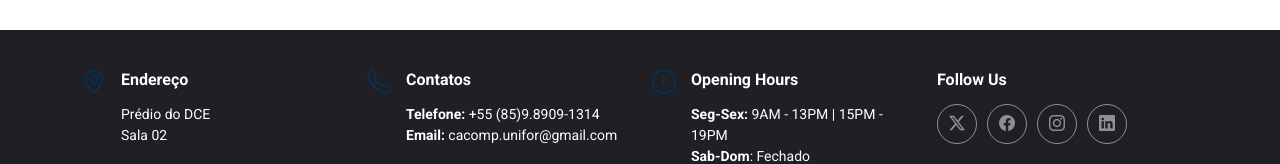
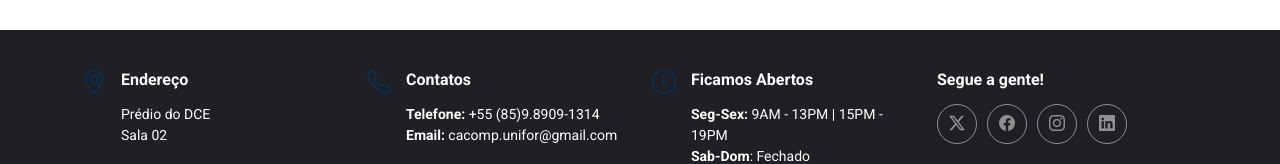
Before and after one commit to IgorLucianoVV/novoSiteCACOMP, a plain HTML site: page index.html in a window 1280 px wide. Shown: the part 5640-5804 px from the top of the page. Drawn offline with Linux system fonts and the light colour scheme.

Commit message:
Mudança na fraseologia do roda pé

```diff
--- a/index.html
+++ b/index.html
@@ -489,7 +489,7 @@ Atuamos como uma ponte entre os alunos e a administração do curso, sempre busc
         <div class="col-lg-3 col-md-6 d-flex">
           <i class="bi bi-clock icon"></i>
           <div>
-            <h4>Opening Hours</h4>
+            <h4>Ficamos Abertos</h4>
             <p>
               <strong>Seg-Sex:</strong> <span> 9AM - 13PM | 15PM - 19PM</span><br>
               <strong>Sab-Dom</strong>: <span>Fechado</span>
@@ -498,7 +498,7 @@ Atuamos como uma ponte entre os alunos e a administração do curso, sempre busc
         </div>
 
         <div class="col-lg-3 col-md-6">
-          <h4>Follow Us</h4>
+          <h4>Segue a gente!</h4>
           <div class="social-links d-flex">
             <a href="#" class="twitter"><i class="bi bi-twitter-x"></i></a>
             <a href="#" class="facebook"><i class="bi bi-facebook"></i></a>
```
